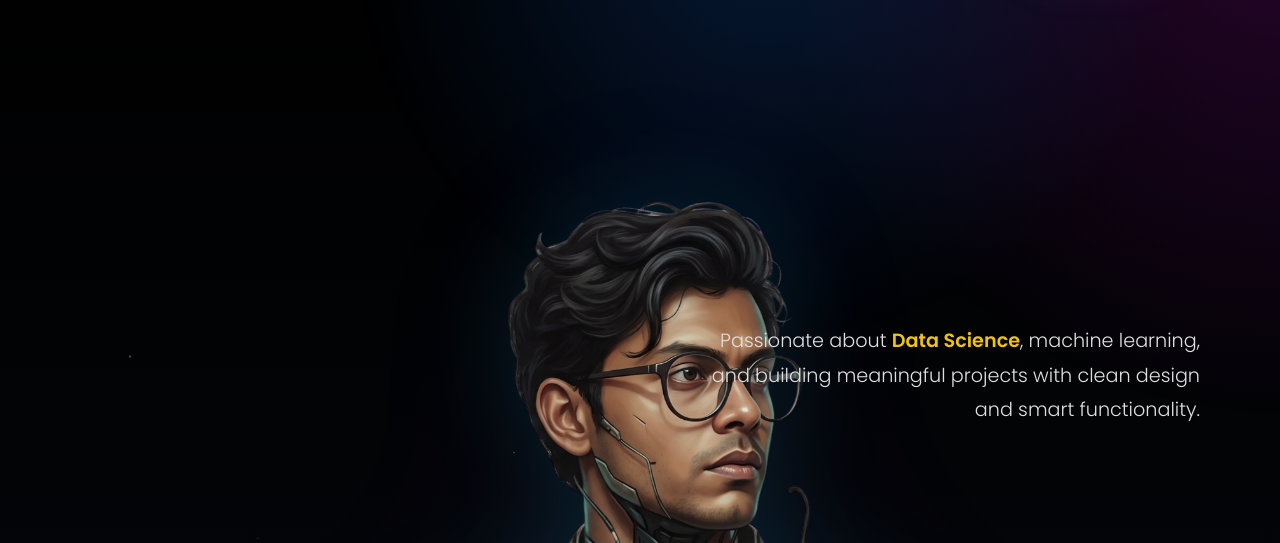
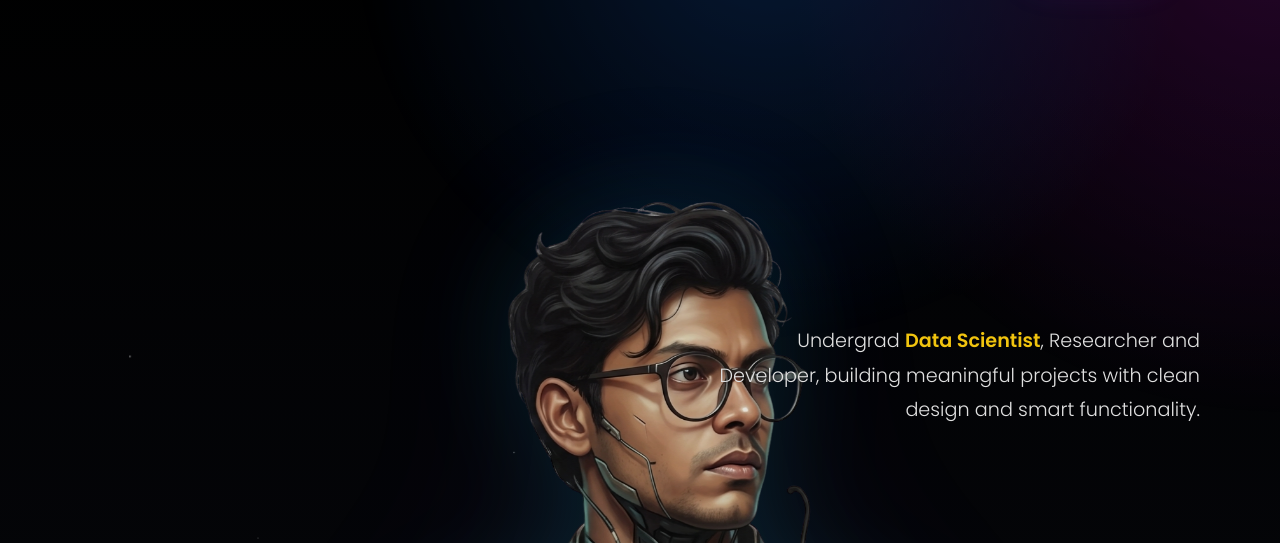
Before and after one commit to mahir817/Portfolio, a plain HTML site: page index.html in a window 1280 px wide. Shown: the part 76-619 px from the top of the page. Drawn offline with nearby package versions, Linux system fonts and the light colour scheme; a web font is replaced by a local one.

Commit message:
minor ui fix 4

```diff
--- a/index.html
+++ b/index.html
@@ -67,7 +67,7 @@
             <!-- Description on middle right -->
             <div class="hero-description">
                 <p class="description-text">
-                    Passionate about <span class="gold-emphasis">Data Science</span>, machine learning, and building
+                    Undergrad <span class="gold-emphasis">Data Scientist</span>, Researcher and Developer, building
                     meaningful projects with clean design and smart functionality.
                 </p>
             </div>
```
